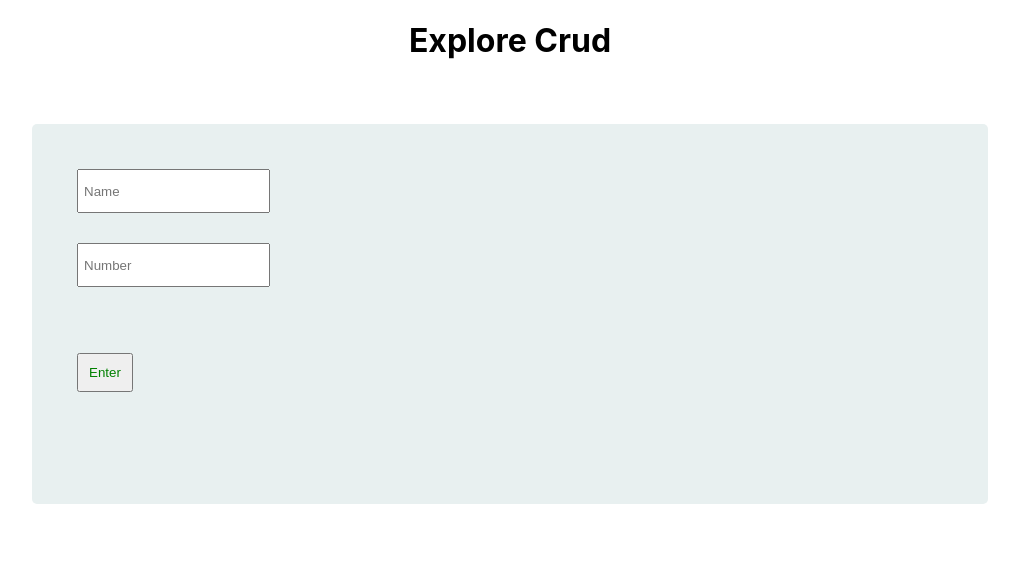
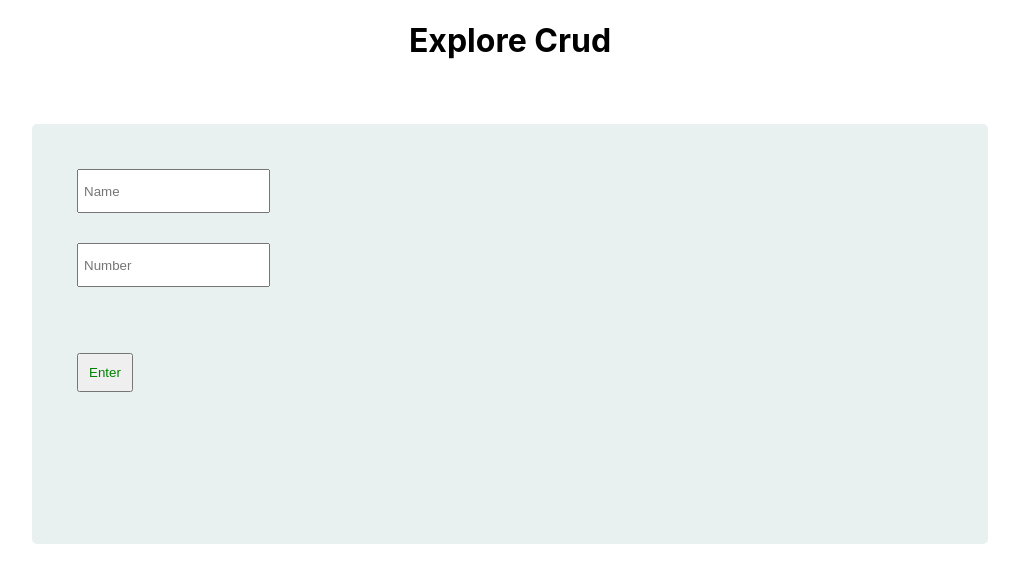
Before and after one commit to Ahsanul-kabir/my-crud, a React (Create React App) app: page / in a window 1280 px wide. Shown: the top 582 px of the page, without its empty margins (130-1149 px from the left). Built offline with nearby package versions, Linux system fonts and the light colour scheme.

Commit message:
code improve

```diff
--- a/src/App.css
+++ b/src/App.css
@@ -3,7 +3,7 @@ a{
 }
 /* Info */
 .form-container{
-  height: 40vh;
+  height: 45vh;
   width: 70%;
   background-color: rgb(232, 240, 240);
   margin: 5% auto;
--- a/src/components/Info.js
+++ b/src/components/Info.js
@@ -57,7 +57,7 @@ const Info = () => {
             }
         }
     }
-    console.log(formErrors)
+
     const validate = (number) => {
         let errors = ''
         const regex = /^(?:\+88|88)?(01[3-9]\d{8})$/
```
